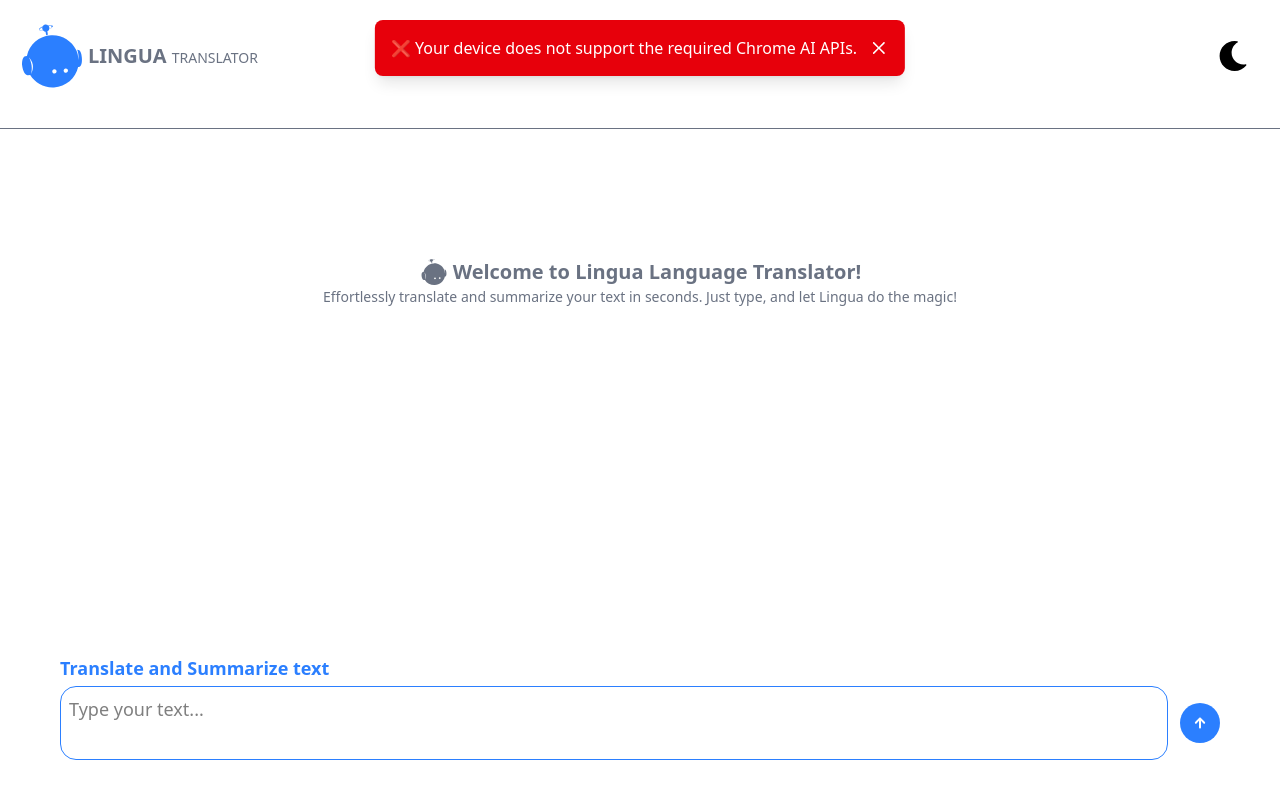
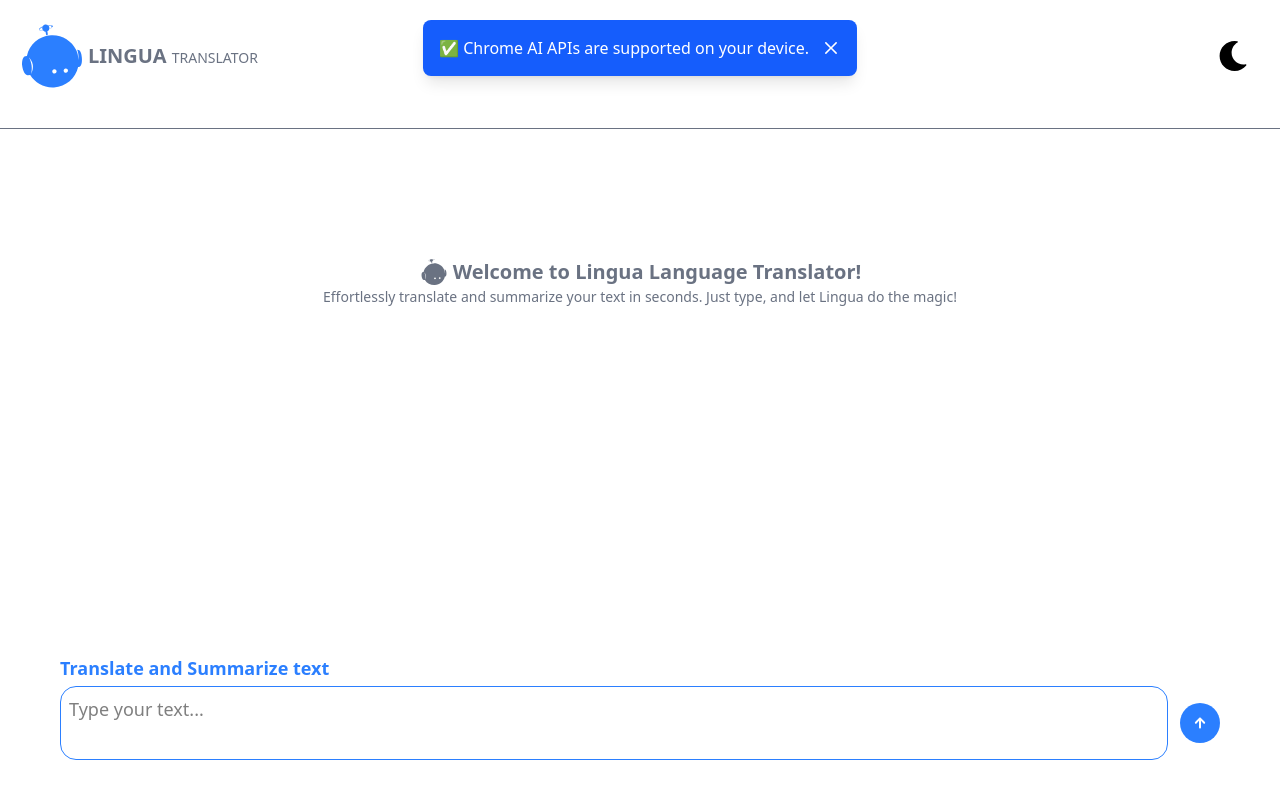
Before and after one commit to Manifestomixx/Ai-powered-text-translator, a React (Vite) app: page / in a window 1280 px wide. Built offline with nearby package versions, Linux system fonts and the light colour scheme.

Commit message:
updated: api bug

```diff
--- a/src/components/AiInterface.jsx
+++ b/src/components/AiInterface.jsx
@@ -190,7 +190,7 @@ const AiInterface = () => {
         !self.ai?.summarizer ||
         !self.ai?.languageDetector
       ) {
-        setApiError(true);
+        setApiError(false);
       }
     };
 
```
